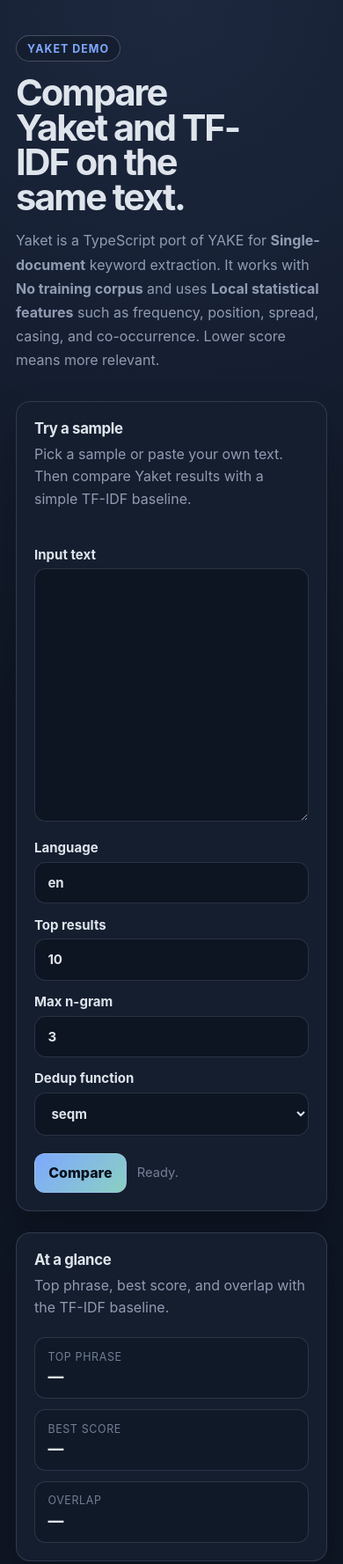
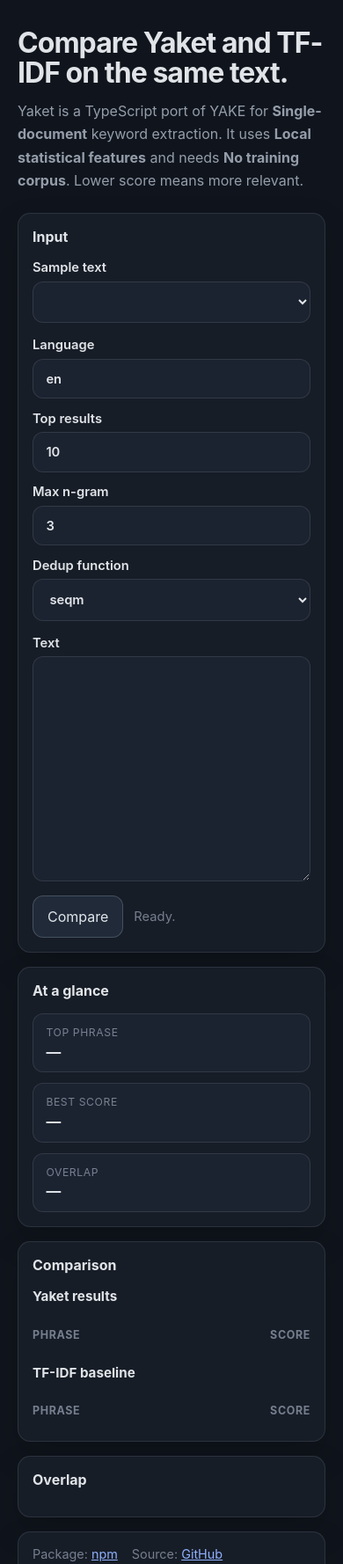
Before and after one commit to adewale/yaket, a website: page demo/index.html in a window 390 px wide. Shown: the top 1778 px of the page at 88% size. Drawn offline with Linux system fonts and the light colour scheme.

Commit message:
Make the demo a simpler comparison tool
This reduces the demo to a plain Yaket-versus-TF-IDF comparison with a single sample selector, conventional form controls, and a much quieter visual hierarchy.

```diff
--- a/demo/index.html
+++ b/demo/index.html
@@ -12,18 +12,16 @@
       :root {
         color-scheme: dark;
         font-family: Inter, ui-sans-serif, system-ui, -apple-system, BlinkMacSystemFont, "Segoe UI", sans-serif;
-        --bg: #0f1624;
-        --panel: #151e2f;
-        --panel-alt: #192437;
-        --line: rgba(190, 205, 235, 0.16);
-        --line-strong: rgba(190, 205, 235, 0.28);
-        --text: rgba(240, 245, 252, 0.92);
-        --muted: rgba(192, 204, 228, 0.72);
-        --subtle: rgba(161, 174, 199, 0.68);
-        --accent: #7ea8ff;
-        --accent-soft: rgba(126, 168, 255, 0.14);
-        --mark: rgba(255, 213, 110, 0.28);
-        --shadow: 0 18px 42px rgba(0, 0, 0, 0.22);
+        --bg: #10151d;
+        --panel: #171d27;
+        --panel-alt: #1c2330;
+        --line: rgba(205, 214, 231, 0.12);
+        --line-strong: rgba(205, 214, 231, 0.22);
+        --text: rgba(242, 245, 249, 0.92);
+        --muted: rgba(196, 205, 220, 0.74);
+        --subtle: rgba(163, 174, 193, 0.68);
+        --accent: #8fb1ff;
+        --shadow: 0 16px 36px rgba(0, 0, 0, 0.18);
       }
 
       * {
@@ -33,87 +31,68 @@
       body {
         margin: 0;
         min-height: 100vh;
-        background: radial-gradient(circle at top, rgba(126, 168, 255, 0.12), transparent 35%), var(--bg);
+        background: var(--bg);
         color: var(--text);
       }
 
       main {
-        max-width: 1120px;
+        max-width: 980px;
         margin: 0 auto;
-        padding: 2.5rem max(20px, 4vw) 4rem;
+        padding: 2rem max(20px, 4vw) 3rem;
       }
 
       h1,
       h2,
       h3,
       p,
-      ul,
-      ol,
       dl {
         margin: 0;
       }
 
       h1 {
-        max-width: 10ch;
-        font-size: clamp(2.6rem, 7vw, 4.8rem);
-        line-height: 0.95;
-        letter-spacing: -0.05em;
+        font-size: clamp(2rem, 5vw, 3rem);
+        line-height: 1.05;
+        letter-spacing: -0.03em;
       }
 
       h2 {
-        font-size: 1.05rem;
-        letter-spacing: -0.02em;
+        font-size: 1rem;
+        font-weight: 650;
       }
 
-      .hero {
+      h3 {
+        font-size: 0.95rem;
+        font-weight: 650;
+      }
+
+      .intro {
+        display: grid;
+        gap: 0.85rem;
+        margin-bottom: 1.5rem;
+      }
+
+      .intro p {
+        max-width: 68ch;
+        color: var(--muted);
+        line-height: 1.65;
+      }
+
+      .layout {
         display: grid;
         gap: 1rem;
-        margin-bottom: 2rem;
       }
 
-      .eyebrow {
-        display: inline-flex;
-        width: fit-content;
-        align-items: center;
-        border: 1px solid var(--line-strong);
-        border-radius: 999px;
-        padding: 0.42rem 0.75rem;
-        color: var(--accent);
-        background: rgba(20, 29, 44, 0.75);
-        font-size: 0.78rem;
-        font-weight: 700;
-        letter-spacing: 0.08em;
-        text-transform: uppercase;
-      }
-
-      .lead {
-        max-width: 65ch;
-        color: var(--muted);
-        line-height: 1.7;
-      }
-
-      .grid {
-        display: grid;
-        grid-template-columns: minmax(0, 1.15fr) minmax(320px, 0.95fr);
-        gap: 1.5rem;
+      .panel {
+        border: 1px solid var(--line);
+        border-radius: 0.9rem;
+        background: var(--panel);
+        box-shadow: var(--shadow);
+        padding: 1rem;
       }
 
       .stack {
         display: grid;
-        gap: 1.25rem;
-      }
-
-      .panel {
-        border: 1px solid var(--line);
-        border-radius: 1rem;
-        background: var(--panel);
-        box-shadow: var(--shadow);
-        padding: 1.25rem;
-      }
-
-      .section-header {
-        display: grid;
-        gap: 0.45rem;
+        gap: 1rem;
       }
 
       .muted {
@@ -121,83 +100,47 @@
         line-height: 1.6;
       }
 
-      .subtle {
-        color: var(--subtle);
-      }
-
-      .sample-buttons {
-        display: flex;
-        flex-wrap: wrap;
-        gap: 0.55rem;
-      }
-
-      button,
-      input,
-      select,
-      textarea {
-        font: inherit;
-      }
-
-      .sample-button,
-      .primary-button,
-      .secondary-button {
-        border: 1px solid var(--line-strong);
-        border-radius: 0.75rem;
-        background: var(--panel-alt);
-        color: var(--text);
-        cursor: pointer;
-        padding: 0.7rem 0.95rem;
-        transition: border-color 160ms ease, background-color 160ms ease, transform 160ms ease;
-      }
-
-      .sample-button:hover,
-      .sample-button:focus-visible,
-      .sample-button[aria-pressed="true"],
-      .primary-button:hover,
-      .primary-button:focus-visible,
-      .secondary-button:hover,
-      .secondary-button:focus-visible {
-        border-color: rgba(126, 168, 255, 0.48);
-        background: rgba(33, 46, 70, 0.96);
-        outline: none;
-        transform: translateY(-1px);
-      }
-
-      .primary-button {
-        background: linear-gradient(135deg, #7ea8ff, #8bd0c2);
-        color: #09101a;
-        font-weight: 760;
+      form {
+        display: grid;
+        gap: 1rem;
       }
 
       .controls {
         display: grid;
         grid-template-columns: repeat(2, minmax(0, 1fr));
-        gap: 0.9rem;
+        gap: 0.85rem;
       }
 
       label {
         display: grid;
-        gap: 0.42rem;
+        gap: 0.4rem;
         color: var(--text);
-        font-size: 0.94rem;
-        font-weight: 650;
+        font-size: 0.92rem;
+        font-weight: 600;
+      }
+
+      input,
+      select,
+      textarea,
+      button {
+        font: inherit;
       }
 
       input,
       select,
       textarea {
         width: 100%;
-        border-radius: 0.8rem;
+        border-radius: 0.75rem;
         border: 1px solid var(--line);
-        background: #0d1422;
+        background: var(--panel-alt);
         color: var(--text);
-        padding: 0.82rem 0.9rem;
+        padding: 0.8rem 0.9rem;
       }
 
       textarea {
-        min-height: 18rem;
+        min-height: 16rem;
         resize: vertical;
-        line-height: 1.65;
+        line-height: 1.6;
       }
 
       input:focus,
@@ -211,15 +154,30 @@
       select:focus-visible,
       textarea:focus-visible,
       button:focus-visible {
-        border-color: rgba(126, 168, 255, 0.56);
-        box-shadow: 0 0 0 3px rgba(126, 168, 255, 0.14);
+        border-color: rgba(143, 177, 255, 0.58);
+        box-shadow: 0 0 0 3px rgba(143, 177, 255, 0.12);
       }
 
-      .button-row {
+      .actions {
         display: flex;
         flex-wrap: wrap;
+        align-items: center;
         gap: 0.75rem;
-        align-items: center;
+      }
+
+      button {
+        border: 1px solid var(--line-strong);
+        border-radius: 0.75rem;
+        background: #202a39;
+        color: var(--text);
+        cursor: pointer;
+        padding: 0.8rem 1rem;
+      }
+
+      button:hover,
+      button:focus-visible {
+        border-color: rgba(143, 177, 255, 0.48);
+        background: #263245;
       }
 
       .status {
@@ -227,37 +185,36 @@
         font-size: 0.92rem;
       }
 
-      .comparison-grid {
+      .comparison {
         display: grid;
         grid-template-columns: repeat(2, minmax(0, 1fr));
         gap: 1rem;
       }
 
-      .summary-grid {
+      .metric-grid {
         display: grid;
         grid-template-columns: repeat(3, minmax(0, 1fr));
         gap: 0.75rem;
       }
 
-      .summary {
+      .metric {
         border: 1px solid var(--line);
-        border-radius: 0.8rem;
-        background: #101928;
-        padding: 0.85rem 0.9rem;
+        border-radius: 0.75rem;
+        background: var(--panel-alt);
+        padding: 0.8rem 0.9rem;
       }
 
-      .summary dt {
+      .metric dt {
         color: var(--subtle);
-        font-size: 0.78rem;
+        font-size: 0.76rem;
         letter-spacing: 0.05em;
         text-transform: uppercase;
       }
 
-      .summary dd {
+      .metric dd {
         margin: 0.3rem 0 0;
-        color: var(--text);
-        font-size: 1.12rem;
-        font-weight: 760;
+        font-size: 1.05rem;
+        font-weight: 700;
       }
 
       table {
@@ -265,40 +222,40 @@
         border-collapse: collapse;
       }
 
-      thead th {
-        color: var(--subtle);
-        font-size: 0.8rem;
-        font-weight: 700;
-        text-align: left;
-        text-transform: uppercase;
-        letter-spacing: 0.05em;
-        padding: 0 0 0.55rem;
-      }
-
-      tbody td {
-        border-top: 1px solid rgba(190, 205, 235, 0.08);
-        padding: 0.7rem 0;
+      th,
+      td {
+        padding: 0.65rem 0;
+        border-top: 1px solid rgba(205, 214, 231, 0.08);
         vertical-align: top;
       }
 
-      tbody td:last-child,
-      thead th:last-child {
+      th {
+        border-top: 0;
+        color: var(--subtle);
+        font-size: 0.78rem;
+        font-weight: 700;
+        letter-spacing: 0.05em;
+        text-align: left;
+        text-transform: uppercase;
+      }
+
+      th:last-child,
+      td:last-child {
         text-align: right;
       }
 
       .result-title {
-        color: var(--text);
-        font-weight: 650;
+        font-weight: 600;
       }
 
       .result-meta {
         display: block;
-        margin-top: 0.24rem;
+        margin-top: 0.2rem;
         color: var(--subtle);
         font-size: 0.82rem;
       }
 
-      .pill-row {
+      .overlap {
         display: flex;
         flex-wrap: wrap;
         gap: 0.5rem;
@@ -306,12 +263,11 @@
 
       .pill {
         border-radius: 999px;
-        background: var(--accent-soft);
-        color: var(--text);
-        padding: 0.45rem 0.75rem;
+        background: rgba(143, 177, 255, 0.14);
+        padding: 0.42rem 0.72rem;
       }
 
-      .footer-links {
+      .footer {
         display: flex;
         flex-wrap: wrap;
         gap: 0.6rem 1rem;
@@ -320,29 +276,13 @@
       }
 
       a {
-        color: #a8c8ff;
+        color: var(--accent);
       }
 
-      code {
-        border-radius: 0.4rem;
-        background: rgba(22, 31, 48, 0.86);
-        padding: 0.12rem 0.38rem;
-      }
-
-      @media (max-width: 980px) {
-        .grid,
-        .comparison-grid {
-          grid-template-columns: 1fr;
-        }
-      }
-
-      @media (max-width: 720px) {
-        main {
-          padding-inline: 18px;
-        }
-
+      @media (max-width: 820px) {
         .controls,
-        .summary-grid {
+        .comparison,
+        .metric-grid {
           grid-template-columns: 1fr;
         }
       }
@@ -361,28 +301,21 @@
   </head>
   <body>
     <main>
-      <section class="hero" aria-labelledby="hero-title">
-        <span class="eyebrow">Yaket demo</span>
-        <h1 id="hero-title">Compare Yaket and TF-IDF on the same text.</h1>
-        <p class="lead">
-          Yaket is a TypeScript port of YAKE for <strong>Single-document</strong> keyword extraction. It works with
-          <strong>No training corpus</strong> and uses <strong>Local statistical features</strong> such as frequency,
-          position, spread, casing, and co-occurrence. Lower score means more relevant.
+      <section class="intro">
+        <h1>Compare Yaket and TF-IDF on the same text.</h1>
+        <p>
+          Yaket is a TypeScript port of YAKE for <strong>Single-document</strong> keyword extraction.
+          It uses <strong>Local statistical features</strong> and needs <strong>No training corpus</strong>.
+          Lower score means more relevant.
         </p>
       </section>
 
-      <section class="grid" aria-label="Interactive Yaket playground">
-        <section class="panel stack" aria-labelledby="playground-title">
-          <div class="section-header">
-            <h2 id="playground-title">Try a sample</h2>
-            <p class="muted">Pick a sample or paste your own text. Then compare Yaket results with a simple TF-IDF baseline.</p>
-          </div>
-
-          <div class="sample-buttons" id="sample-buttons" role="group" aria-label="Sample texts"></div>
-
-          <label for="input">
-            Input text
-            <textarea id="input"></textarea>
+      <section class="layout">
+        <section class="panel stack">
+          <h2>Input</h2>
+          <form id="controls" onsubmit="return false;">
+            <label for="sample">Sample text
+              <select id="sample"></select>
             </label>
 
             <div class="controls">
@@ -404,29 +337,29 @@
               </label>
             </div>
 
-          <div class="button-row">
-            <button class="primary-button" id="run">Compare</button>
+            <label for="input">Text
+              <textarea id="input"></textarea>
+            </label>
+
+            <div class="actions">
+              <button id="run" type="button">Compare</button>
               <span class="status" id="status">Ready.</span>
             </div>
+          </form>
         </section>
 
-        <section class="stack">
         <section class="panel stack">
-            <div class="section-header">
           <h2>At a glance</h2>
-              <p class="muted">Top phrase, best score, and overlap with the TF-IDF baseline.</p>
-            </div>
-
-            <dl class="summary-grid">
-              <div class="summary">
+          <dl class="metric-grid">
+            <div class="metric">
               <dt>Top phrase</dt>
               <dd id="top-keyword">—</dd>
             </div>
-              <div class="summary">
+            <div class="metric">
               <dt>Best score</dt>
               <dd id="best-score">—</dd>
             </div>
-              <div class="summary">
+            <div class="metric">
               <dt>Overlap</dt>
               <dd id="overlap-count">—</dd>
             </div>
@@ -434,12 +367,8 @@
         </section>
 
         <section class="panel stack">
-            <div class="section-header">
           <h2>Comparison</h2>
-              <p class="muted">Yaket results include occurrences and sentence spread. TF-IDF uses the built-in demo samples plus the current text as a tiny comparison corpus.</p>
-            </div>
-
-            <div class="comparison-grid">
+          <div class="comparison">
             <div class="stack">
               <h3>Yaket results</h3>
               <table>
@@ -460,18 +389,17 @@
               </table>
             </div>
           </div>
-
-            <div class="stack">
-              <h3>Overlap</h3>
-              <div class="pill-row" id="overlap"></div>
-            </div>
         </section>
 
-          <section class="panel footer-links">
+        <section class="panel stack">
+          <h2>Overlap</h2>
+          <div class="overlap" id="overlap"></div>
+        </section>
+
+        <section class="panel footer">
           <span>Package: <a href="https://www.npmjs.com/package/@ade_oshineye/yaket">npm</a></span>
           <span>Source: <a href="https://github.com/adewale/yaket">GitHub</a></span>
           <span>Paper: <a href="https://doi.org/10.1016/j.ins.2019.09.013">YAKE! (2020)</a></span>
-          </section>
         </section>
       </section>
     </main>
@@ -515,18 +443,10 @@
           top: 10,
           dedupFunc: "levs",
           text: `The indexing service creates hybrid retrieval metadata for each chunk. It stores BM25 text fields, dense embeddings, chunk-level filters, and weighted keywords. Incremental reindexing reuses previous vectors, but always refreshes keyword metadata so search results stay explainable and debuggable.`
-        },
-        {
-          id: "search",
-          label: "Search indexing",
-          language: "en",
-          ngram: 2,
-          top: 10,
-          dedupFunc: "levs",
-          text: `Search indexing pipelines often need lightweight metadata before embeddings are generated. Weighted keywords can improve BM25 fields, drive hybrid ranking, and produce explainable retrieval hints for documents and chunks. A deterministic keyword extractor is especially useful when you need fast, cheap enrichment with no model serving dependency.`
         }
       ];
 
+      const sample = document.getElementById("sample");
       const input = document.getElementById("input");
       const language = document.getElementById("language");
       const top = document.getElementById("top");
@@ -539,36 +459,25 @@
       const yaketResults = document.getElementById("yaket-results");
       const tfidfResults = document.getElementById("tfidf-results");
       const overlap = document.getElementById("overlap");
-      const sampleButtons = document.getElementById("sample-buttons");
       const run = document.getElementById("run");
 
-      let activeSampleId = SAMPLE_PRESETS[0].id;
-
-      function buildSampleButtons() {
-        sampleButtons.replaceChildren(...SAMPLE_PRESETS.map((sample) => {
-          const button = document.createElement("button");
-          button.className = "sample-button";
-          button.type = "button";
-          button.dataset.sample = sample.id;
-          button.textContent = sample.label;
-          button.setAttribute("aria-pressed", String(sample.id === activeSampleId));
-          button.addEventListener("click", () => applySample(sample));
-          return button;
+      function populateSampleSelect() {
+        sample.replaceChildren(...SAMPLE_PRESETS.map((item) => {
+          const option = document.createElement("option");
+          option.value = item.id;
+          option.textContent = item.label;
+          return option;
         }));
       }
 
-      function applySample(sample) {
-        activeSampleId = sample.id;
-        input.value = sample.text;
-        language.value = sample.language;
-        ngram.value = String(sample.ngram);
-        top.value = String(sample.top);
-        dedupFunc.value = sample.dedupFunc;
-
-        for (const button of sampleButtons.querySelectorAll("button")) {
-          button.setAttribute("aria-pressed", String(button.dataset.sample === sample.id));
-        }
-
+      function applySample(id) {
+        const current = SAMPLE_PRESETS.find((item) => item.id === id) ?? SAMPLE_PRESETS[0];
+        sample.value = current.id;
+        input.value = current.text;
+        language.value = current.language;
+        ngram.value = String(current.ngram);
+        top.value = String(current.top);
+        dedupFunc.value = current.dedupFunc;
         render();
       }
 
@@ -611,17 +520,16 @@
           .slice(0, topK);
       }
 
-      function renderTable(tbody, rows, metadata) {
+      function renderRows(tbody, rows, metadata) {
         tbody.replaceChildren(...rows.map((row, index) => {
           const tr = document.createElement("tr");
-
           const phraseCell = document.createElement("td");
           const title = document.createElement("div");
           title.className = "result-title";
           title.textContent = `${index + 1}. ${row.keyword}`;
           phraseCell.append(title);
 
-          if (metadata != null) {
+          if (metadata) {
             const meta = document.createElement("span");
             meta.className = "result-meta";
             meta.textContent = metadata(row);
@@ -630,7 +538,6 @@
 
           const scoreCell = document.createElement("td");
           scoreCell.textContent = row.score.toFixed(6);
-
           tr.append(phraseCell, scoreCell);
           return tr;
         }));
@@ -652,7 +559,7 @@
         });
 
         const stopwords = loadStopwords(lang);
-        const corpus = [...SAMPLE_PRESETS.map((sample) => sample.text), text];
+        const corpus = [...SAMPLE_PRESETS.map((item) => item.text), text];
         const tfidf = extractTfidf(text, corpus, stopwords, maxNgram, topK);
         const shared = tfidf.map((item) => item.keyword).filter((keyword) => yaket.some((result) => result.normalizedKeyword === keyword));
 
@@ -660,25 +567,22 @@
         bestScore.textContent = yaket[0] ? yaket[0].score.toFixed(6) : "—";
         overlapCount.textContent = `${shared.length}/${Math.min(topK, yaket.length)}`;
 
-        renderTable(yaketResults, yaket, (row) => `${row.occurrences} occurrences · ${row.sentenceIds.length} sentence spread`);
-        renderTable(tfidfResults, tfidf);
+        renderRows(yaketResults, yaket, (row) => `${row.occurrences} occurrences · ${row.sentenceIds.length} sentence spread`);
+        renderRows(tfidfResults, tfidf);
 
         overlap.replaceChildren(...(shared.length > 0
-          ? shared.map((keyword) => {
-              const pill = document.createElement("span");
-              pill.className = "pill";
-              pill.textContent = keyword;
-              return pill;
-            })
+          ? shared.map((keyword) => Object.assign(document.createElement("span"), { className: "pill", textContent: keyword }))
           : [Object.assign(document.createElement("span"), { className: "pill", textContent: "No overlap in the current top results" })]
         ));
 
         status.textContent = `${yaket.length} Yaket keyphrases and ${tfidf.length} TF-IDF phrases compared. Lower score means more relevant.`;
       }
 
+      sample.addEventListener("change", (event) => applySample(event.target.value));
       run.addEventListener("click", render);
-      buildSampleButtons();
-      applySample(SAMPLE_PRESETS[0]);
+
+      populateSampleSelect();
+      applySample(SAMPLE_PRESETS[0].id);
     </script>
   </body>
 </html>
```
Lines whose indentation alone changed are shown as unchanged.
